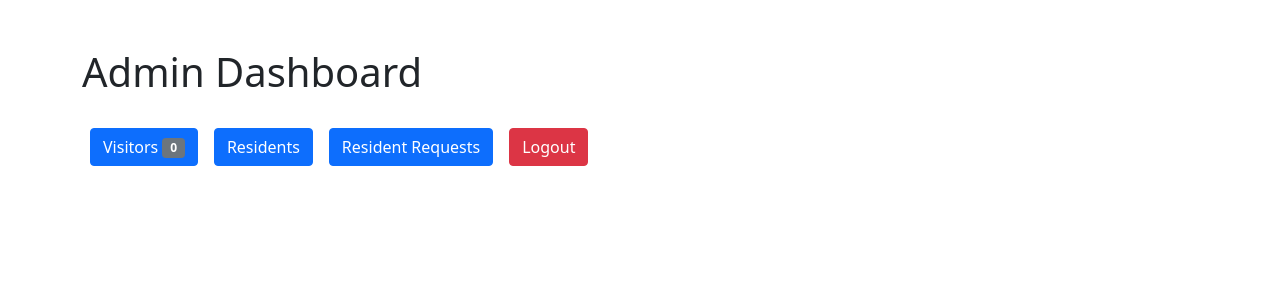
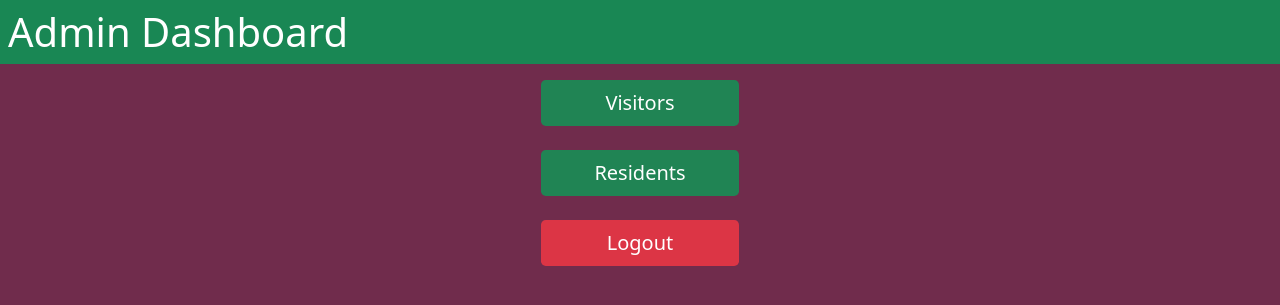
Before and after one commit to thogrebe/SpringOakWebAppGROUPCOMMIT, a Flask app: page /dashboard in a window 1280 px wide. Shown: the top 305 px of the page. Run offline with Flask 3, Linux system fonts and the light colour scheme; some libraries are stand-ins or nearby versions.

Commit message:
Update dashboard.html

```diff
--- a/SpringOakWebApp3.0/templates/dashboard.html
+++ b/SpringOakWebApp3.0/templates/dashboard.html
@@ -3,28 +3,46 @@
 <head>
     <meta charset="UTF-8">
     <meta name="viewport" content="width=device-width, initial-scale=1.0">
-    <title>Staff Dashboard</title>
+    <title>Admin Dashboard</title>
     <link rel="stylesheet" href="https://cdn.jsdelivr.net/npm/bootstrap@5.0.0/dist/css/bootstrap.min.css">
+    <style>
+        body {
+            background-color: #702c4c; /* Maroon background */
+        }
+
+        .custom-btn {
+            background-color: #208454; /* Match the banner color */
+            border: none; /* Remove border */
+            color: white; /* White text */
+        }
+
+        .custom-btn:hover {
+            background-color: #28a765; /* Slightly darker green on hover */
+        }
+
+        .btn-logout {
+            background-color: #dc3545; /* Bootstrap 'danger' color for logout */
+            border: none;
+            color: white; /* White text */
+        }
+
+        .btn-logout:hover {
+            background-color: #c82333; /* Slightly darker red on hover */
+        }
+    </style>
 </head>
 <body>
-    <div class="container mt-5">
-        <h1 class="mb-4">Admin Dashboard</h1>
-        <div class="d-flex flex-wrap">
+    <h1 class="p-2 bg-success text-white">Admin Dashboard</h1>
+    <div class="d-grid gap-2 col-2 mx-auto">
         <a href="/visitors?type=registered" class="m-2">
-                <button class="btn btn-primary">
-                    Visitors <span class="badge bg-secondary">{{ registered_count }}</span>
-                </button>
+            <button class="btn custom-btn btn-lg col-12">Visitors</button>
         </a>
         <a href="/resident-database" class="m-2">
-                <button class="btn btn-primary">Residents</button>
-            </a>
-            <a href="/request-database" class="m-2">
-                <button class="btn btn-primary">Resident Requests</button>
+            <button class="btn custom-btn btn-lg col-12">Residents</button>
         </a>
         <form action="/logout" method="post" class="m-2">
-                <button type="submit" class="btn btn-danger">Logout</button>
+            <button type="submit" class="col-12 btn btn-logout btn-lg">Logout</button>
         </form>
-        </div>
     </div>
     <script src="{{ url_for('static', filename='bootstrap.bundle.min.js') }}"></script>
 </body>
```
Lines whose indentation alone changed are shown as unchanged.
